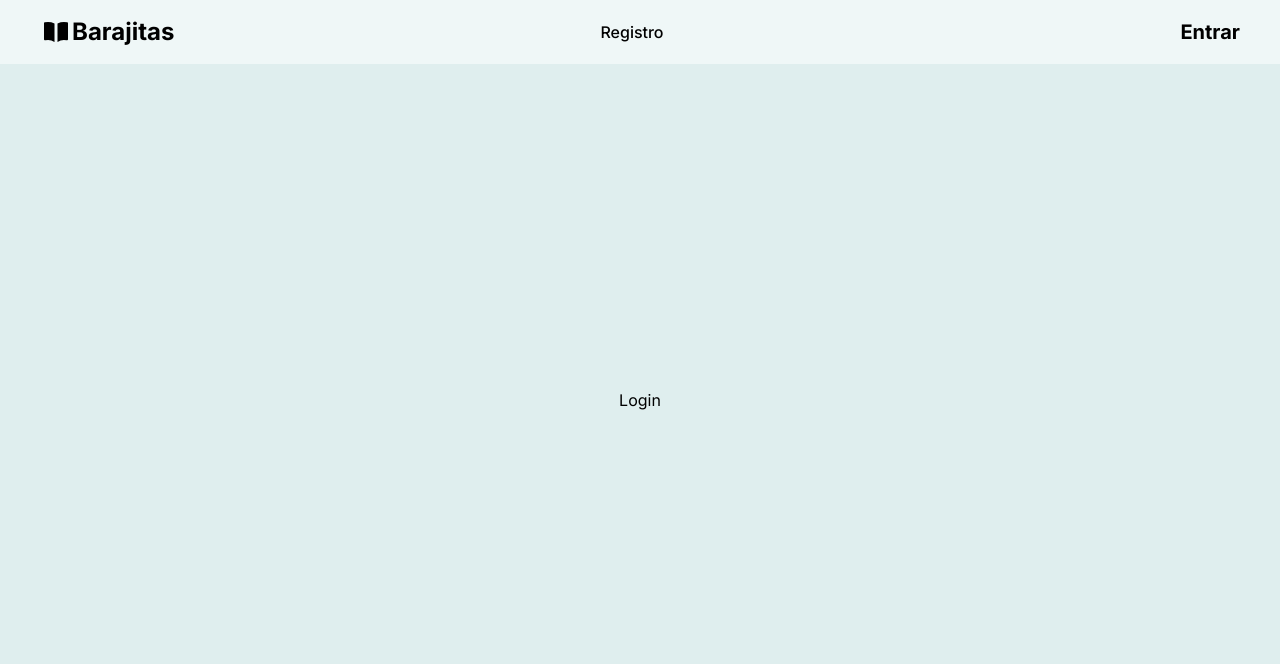
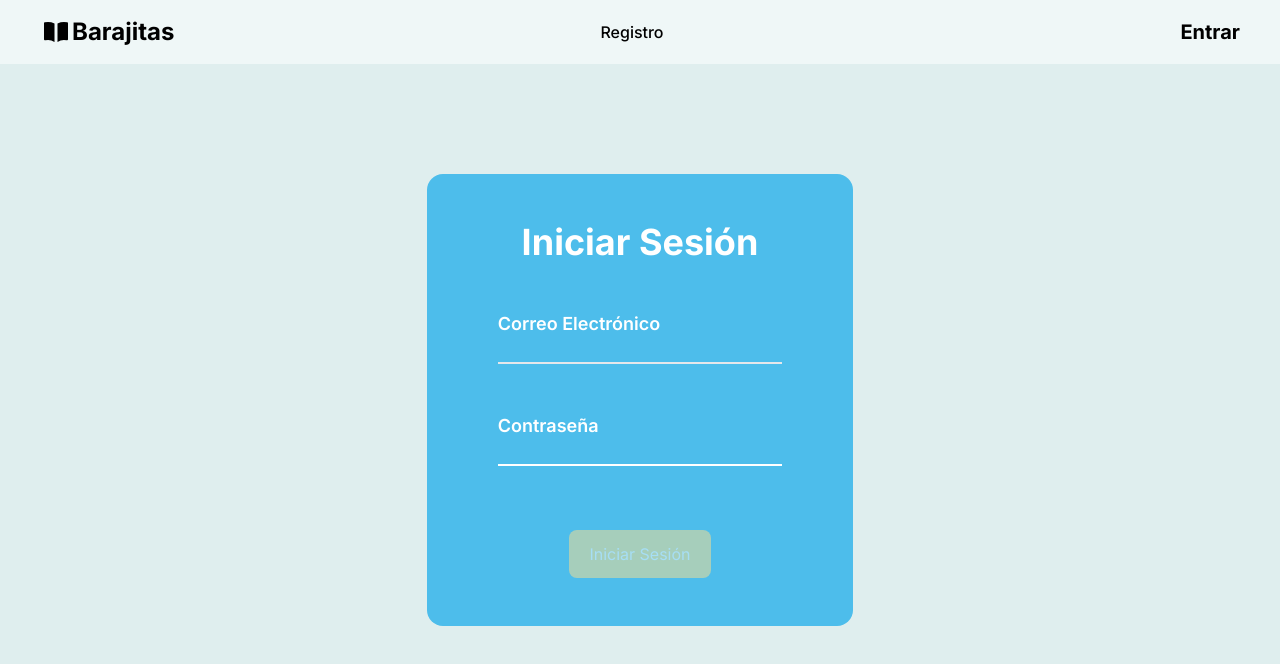
Before and after one commit to aaeilrv/CI-5644, a Next.js app in the folder frontend/: page /landing in a window 1280 px wide. Shown: the top 664 px of the page. Built offline with nearby package versions, Linux system fonts and the light colour scheme.

Commit message:
Update Login.tsx

```diff
--- a/frontend/src/app/components/Login.tsx
+++ b/frontend/src/app/components/Login.tsx
@@ -1,7 +1,134 @@
-import React from 'react'
+"use client"
+import React, { useState } from 'react';
+import { useForm } from 'react-hook-form';
+import { z } from 'zod';
+import { zodResolver } from '@hookform/resolvers/zod';
+import { axiosHookWithoutToken } from '../../hooks/axiosHook';
+
+type LoginValues = {
+  email: string;
+  password: string;
+};
+
+const loginSchema = z.object({
+  email: z.string().email({
+    message: 'El correo electrónico no es válido',
+  }),
+  password: z.string().min(4, {
+    message: 'La contraseña debe tener al menos 4 caracteres',
+  }),
+});
+
+type LoginSchemaType = z.infer<typeof loginSchema>;
 
 export const Login = () => {
+  const [passwordEye, setPasswordEye] = useState(false);
+
+  const {
+    register,
+    handleSubmit,
+    formState: { errors, isValid, isDirty },
+  } = useForm<LoginSchemaType>({
+    resolver: zodResolver(loginSchema),
+    mode: 'onChange',
+  });
+
+  const onSubmit = handleSubmit(async (data) => {
+    const loginBody = {
+      email: data.email,
+      password: data.password,
+    };
+
+    try {
+      const loginResponse = await axiosHookWithoutToken(
+        'post',
+        'signin/admins', // Cambiar URL para enviar solicitud de inicio de sesión
+        loginBody
+      );
+
+      if (loginResponse.status === 'success') {
+        // Si el inicio de sesión fue exitoso, realiza las acciones necesarias.
+        console.log('Inicio de sesión exitoso');
+      } else {
+        console.log(loginResponse.message);
+      }
+    } catch (error) {
+      console.error('Error al iniciar sesión', error);
+    }
+  });
+
+  const handlePasswordEye = () => {
+    setPasswordEye(!passwordEye);
+  };
+
   return (
-    <div>Login</div>
-  )
-}
+    <div className="flex  sm:w-full md:w-4/6 justify-center py-32 sm:py-24 md:py-24 lg:py-24">
+      <div className="bg-[#4DBDEB] w-full  sm:w-2/5 md:w-6/12 flex flex-col rounded-2xl">
+        {/* header or title */}
+        <div>
+          <h1 className="text-4xl text-white font-bold text-center mt-12">
+            Iniciar Sesión
+          </h1>
+        </div>
+        {/* Form */}
+        <div className="flex justify-center">
+          <form className="flex flex-col w-2/3" onSubmit={onSubmit}>
+            <div className="flex flex-col mt-12">
+              <label className="text-white font-semibold text-lg">
+                Correo Electrónico
+              </label>
+              <input
+                type="text"
+                className="bg-transparent border-b-2  outline-none text-white"
+                {...register('email')}
+              />
+              {errors.email && (
+                <span className="text-red-500 text-sm">
+                  {errors.email.message}
+                </span>
+              )}
+            </div>
+            <div className="flex flex-col mt-12">
+              <label className="text-white font-semibold text-lg">
+                Contraseña
+              </label>
+              {/* input tipo password con boton de ojo */}
+              {passwordEye ? (
+                <div className="flex">
+                  <input
+                    type="text"
+                    className="bg-transparent border-b-2 border-white outline-none text-white w-full"
+                    {...register('password')}
+                  />
+                  {/* ... */}
+                </div>
+              ) : (
+                <div className="flex">
+                  <input
+                    type="password"
+                    className="bg-transparent border-b-2 border-white outline-none text-white w-full"
+                    {...register('password')}
+                  />
+                  {/* ... */}
+                </div>
+              )}
+              {errors.password && (
+                <span className="text-red-500 text-sm">
+                  {errors.password.message}
+                </span>
+              )}
+            </div>
+            <div className="flex mt-16 justify-center mb-12">
+              <button
+                className="bg-[#FFE08C] disabled:opacity-50 text-white text-center rounded-lg py-3 md:p-3 w-1/2"
+                disabled={!isDirty || !isValid}
+              >
+                Iniciar Sesión
+              </button>
+            </div>
+          </form>
+        </div>
+      </div>
+    </div>
+  );
+};
```
